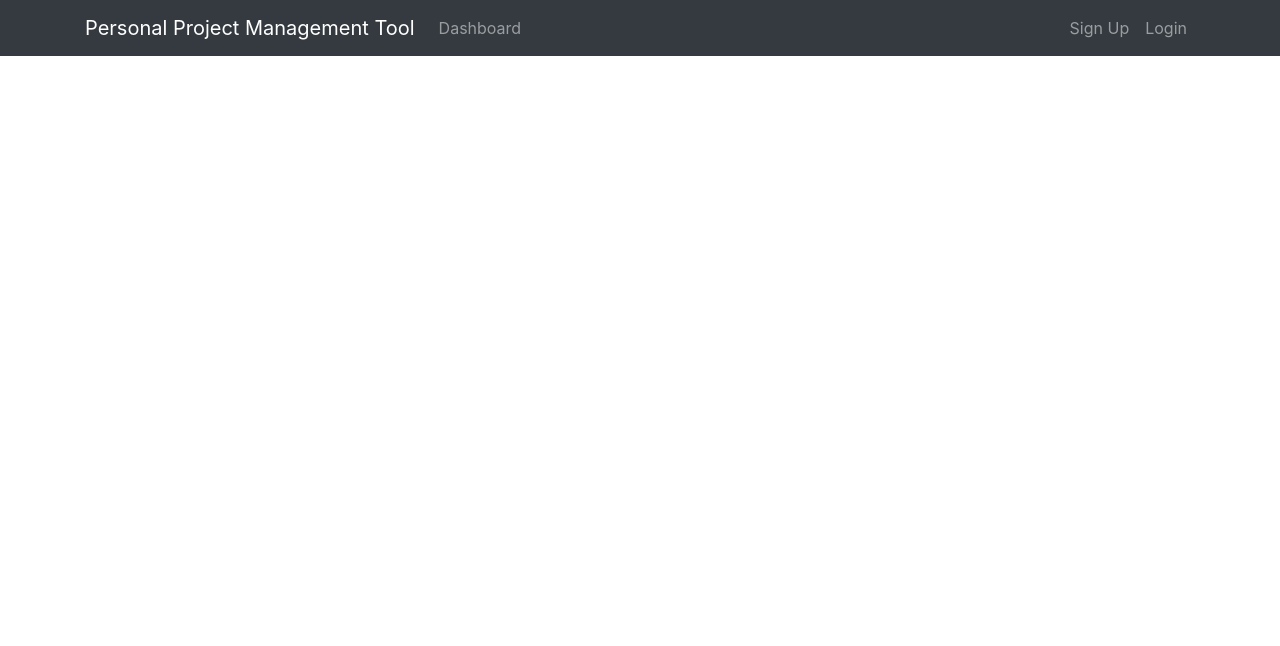
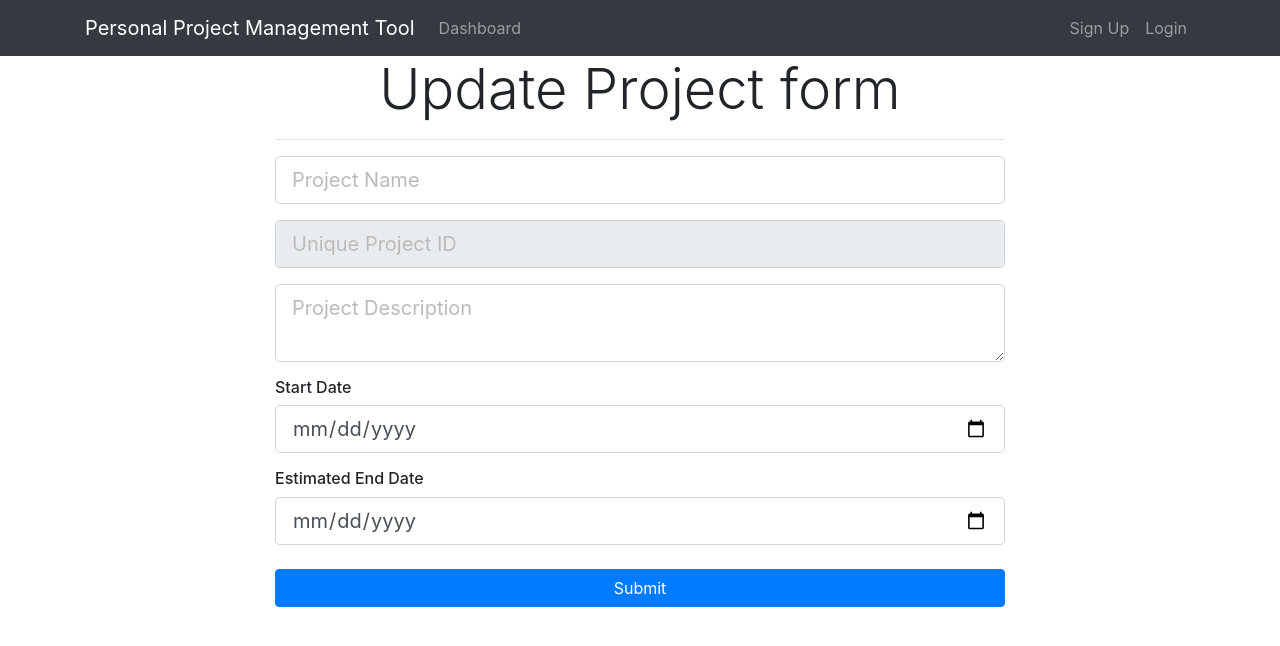
Before and after one commit to dexterchan/ppmtool_gradle, a React (Create React App) app in the folder ppmtool-react-client/: page /updateProject/1 in a window 1280 px wide. Shown: the top 646 px of the page. Built offline with nearby package versions, Linux system fonts and the light colour scheme.

Commit message:
Update Project form / route

```diff
--- a/ppmtool-react-client/src/App.js
+++ b/ppmtool-react-client/src/App.js
@@ -6,6 +6,7 @@
 import "bootstrap/dist/css/bootstrap.min.css";
 import { BrowserRouter as Router, Route } from "react-router-dom";
 import AddProject from "./components/Project/AddProject";
+import UpdateProject from "./components/Project/UpdateProject";
 
 import { Provider } from "react-redux";
 import store from "./store";
@@ -20,6 +21,7 @@
             <Route exact path="/" component={Dashboard} />
             <Route exact path="/dashboard" component={Dashboard} />
             <Route exact path="/addProject" component={AddProject} />
+            <Route exact path="/updateProject/:id" component={UpdateProject} />
           </div>
         </Router>
       </Provider>
--- a/ppmtool-react-client/src/components/Project/ProjectItem.js
+++ b/ppmtool-react-client/src/components/Project/ProjectItem.js
@@ -1,4 +1,5 @@
 import React, { Component } from "react";
+import { Link } from "react-router-dom";
 
 class ProjectItem extends Component {
   render() {
@@ -21,11 +22,11 @@
                     <i className="fa fa-flag-checkered pr-1">Project Board </i>
                   </li>
                 </a>
-                <a href="#">
+                <Link to={`/updateProject/${project.projectIdentifier}`}>
                   <li className="list-group-item update">
                     <i className="fa fa-edit pr-1">Update Project Info</i>
                   </li>
-                </a>
+                </Link>
                 <a href="">
                   <li className="list-group-item delete">
                     <i className="fa fa-minus-circle pr-1">Delete Project</i>
--- /dev/null
+++ b/ppmtool-react-client/src/components/Project/UpdateProject.js
@@ -0,0 +1,65 @@
+import React, { Component } from "react";
+
+export default class UpdateProject extends Component {
+  render() {
+    return (
+      <div>
+        <div className="project">
+          <div className="container">
+            <div className="row">
+              <div className="col-md-8 m-auto">
+                <h5 className="display-4 text-center">Update Project form</h5>
+                <hr />
+                <form>
+                  <div className="form-group">
+                    <input
+                      type="text"
+                      className="form-control form-control-lg "
+                      placeholder="Project Name"
+                    />
+                  </div>
+                  <div className="form-group">
+                    <input
+                      type="text"
+                      className="form-control form-control-lg"
+                      placeholder="Unique Project ID"
+                      disabled
+                    />
+                  </div>
+
+                  <div className="form-group">
+                    <textarea
+                      className="form-control form-control-lg"
+                      placeholder="Project Description"
+                    />
+                  </div>
+                  <h6>Start Date</h6>
+                  <div className="form-group">
+                    <input
+                      type="date"
+                      className="form-control form-control-lg"
+                      name="start_date"
+                    />
+                  </div>
+                  <h6>Estimated End Date</h6>
+                  <div className="form-group">
+                    <input
+                      type="date"
+                      className="form-control form-control-lg"
+                      name="end_date"
+                    />
+                  </div>
+
+                  <input
+                    type="submit"
+                    className="btn btn-primary btn-block mt-4"
+                  />
+                </form>
+              </div>
+            </div>
+          </div>
+        </div>
+      </div>
+    );
+  }
+}
```
